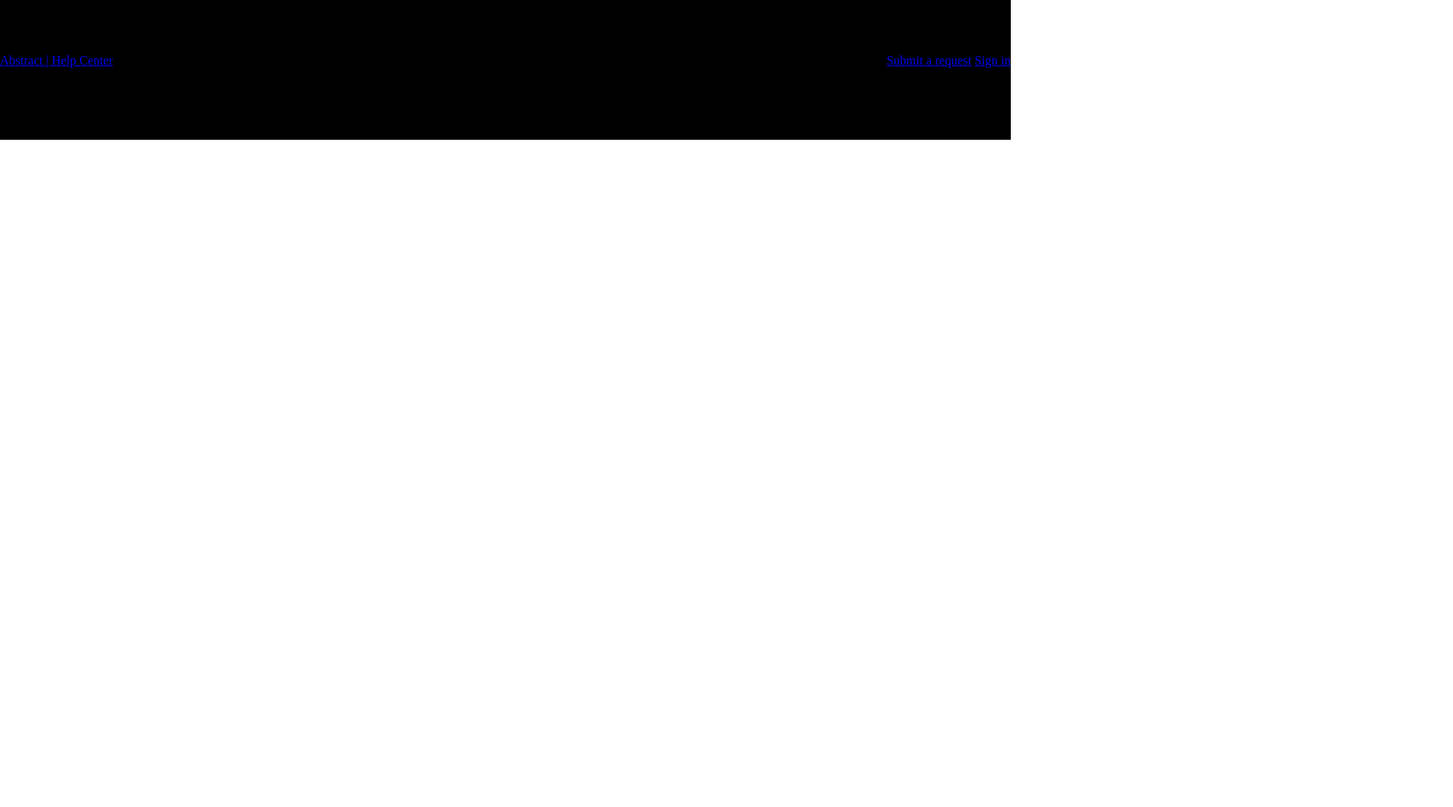
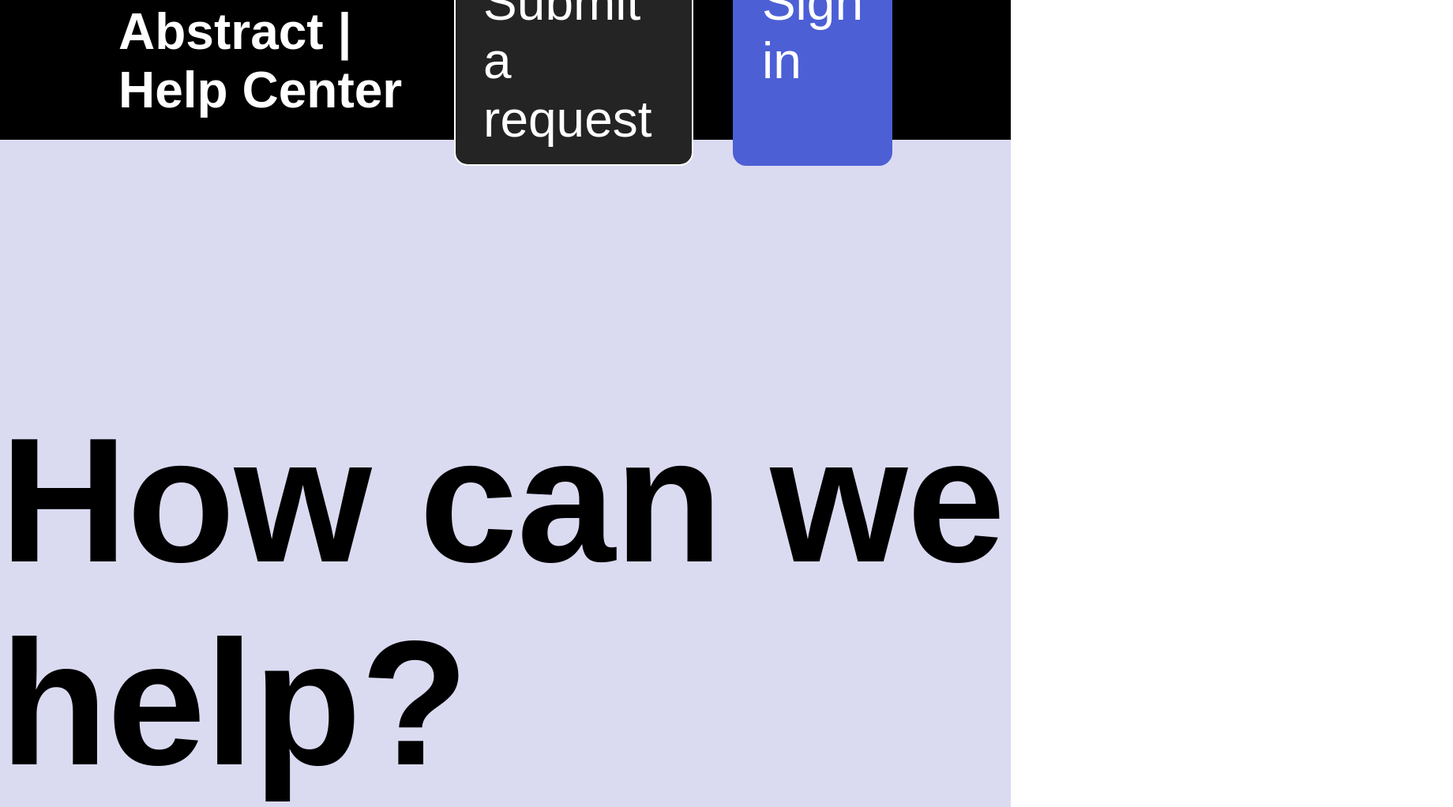
Before and after one commit to shauravbaramu/abstract-help-page, a plain HTML site: page index.html in a window 1280 px wide. Shown: the part 23-1045 px from the top of the page at 79% size, 1840 px wide, since content can reach past the window. Before the commit the page ends 800 px from the top, so only its background shows below. Drawn offline with Linux system fonts and the light colour scheme.

Commit message:
added hearder and hero section

```diff
--- a/css/style.css
+++ b/css/style.css
@@ -12,4 +12,79 @@
     justify-content: space-between; /* Pushes first item to start, last item to end */
     align-items: center; /* this centers them vertically */
     height: 200px;
+    padding: 0 150px; /* Adds some horizontal padding */
+    font-family: 'Arial', sans-serif;
+    font-size: 4rem;
 }
+.brand-logo{
+    color: white;
+    text-decoration: none;
+    font-family: 'Arial', sans-serif;
+    font-weight: bold;
+}
+
+.nav-links{
+    display: flex;
+    gap: 50px; /* space between links */
+}
+
+.btn{
+    text-decoration: none;
+    color: white;
+    background-color: rgb(37, 36, 36);
+    font-family: sans-serif;
+    /* Button-like appearance */
+    padding: 20px 35px;
+    border: 2px solid white; /* invisible border to keep size constant */
+    border-radius: 17px;
+}
+.btn-primary{
+    background-color: #4C5FD5; /* bright color for primary action */
+    border: 2px solid transparent;
+}
+
+.hero-section{
+    background-color:#dadbf1;
+    height: 1500px;
+   display: flex;
+   flex-direction: column;
+    justify-content: center;
+    align-items: center;
+    gap: 100px;
+
+}
+.hero-section h1{
+    font-family: 'Arial', sans-serif;
+    font-size: 14rem;
+    margin-bottom: 30px;  /* Push the search bar down */
+    letter-spacing: -1px;
+}
+
+.search-input{
+    width: 100%;
+    height: 200px;
+    padding: 30px 50px;
+    font-size: 4rem;
+    border: 1px solid #000;
+    /* The Shadow (x-offset, y-offset, blur, color) */
+    box-shadow: 0px 4px 6px rgba(0,0,0,0.1);
+    border-radius: 20px;
+}
+
+.search-wrapper {
+    position: relative; /* This makes it the "anchor" for the arrow */
+    width: 2400px;       /* The wrapper controls the width now */
+}
+
+.search-arrow {
+    position: absolute; /* Unlock it from the normal flow */
+    right: 50px;        /* 20px away from the right edge */
+    top: 50%;           /* Move it down 50% of the box height */
+
+    /* Centering Trick */
+    /* Right now, the TOP of the arrow is at 50%. We need the MIDDLE to be at 50%. */
+    transform: translateY(-50%);
+
+    font-size: 5.5rem;  /* Make the arrow big */
+    font-weight: bolder;
+}
--- a/index.html
+++ b/index.html
@@ -8,7 +8,7 @@
 </head>
 <body>
     <header class="main-header">
-        <a href="#" class="brand-logo">Abstract |  Help Center</a>
+        <a href="#" class="brand-logo">Abstract | Help Center</a>
 
         <nav class="nav-links">
             <a href="#" class="btn">Submit a request</a>
@@ -17,5 +17,13 @@
 
     </header>
 
+    <section class="hero-section"> <!---hero section -->
+        <h1>How can we help?</h1>
+        <div class="search-wrapper">
+            <input type="text" placeholder="Search" class="search-input">
+            <span class="search-arrow">→</span>
+        </div>
+    </section>
+
 </body>
 </html>
```
